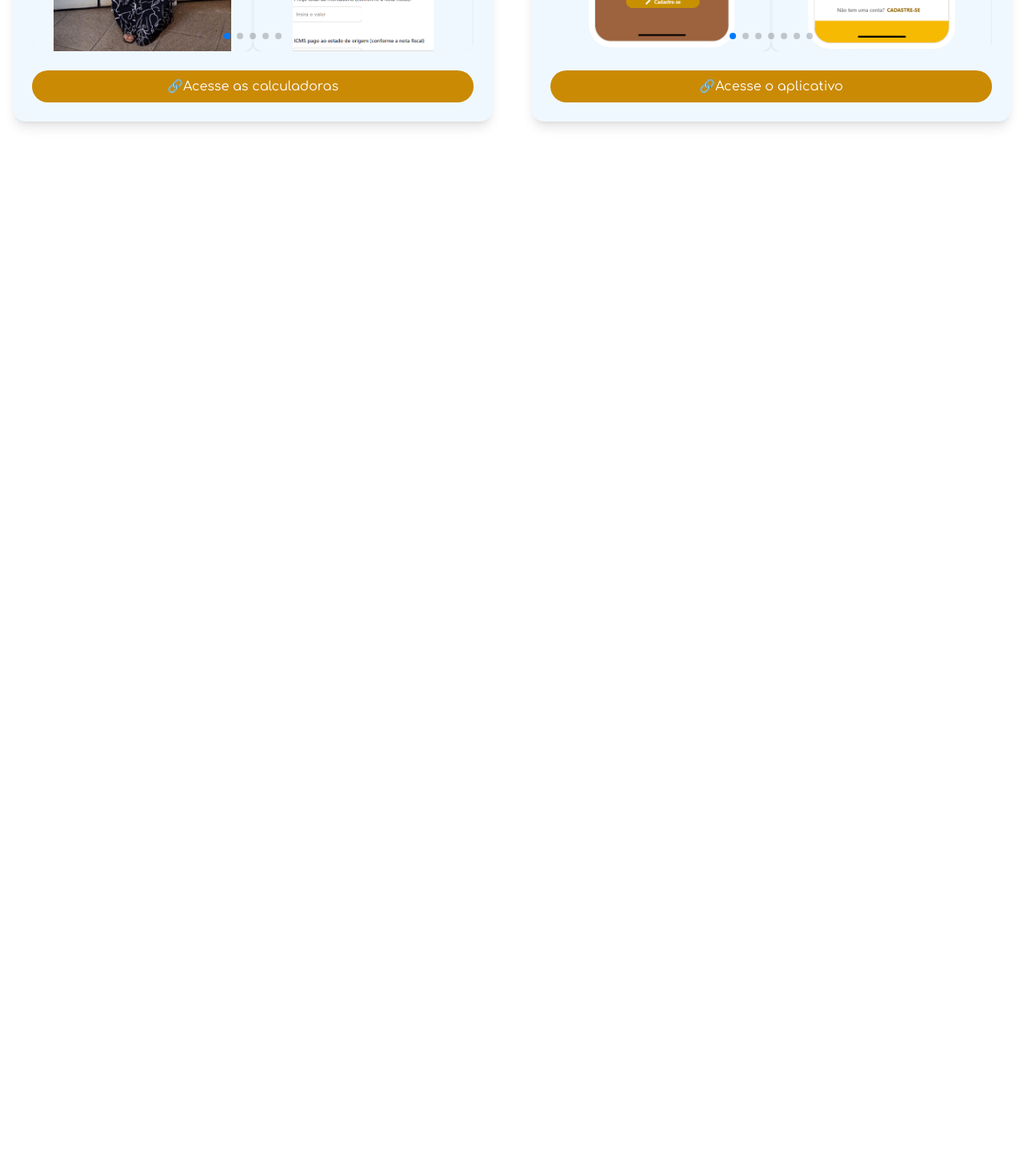
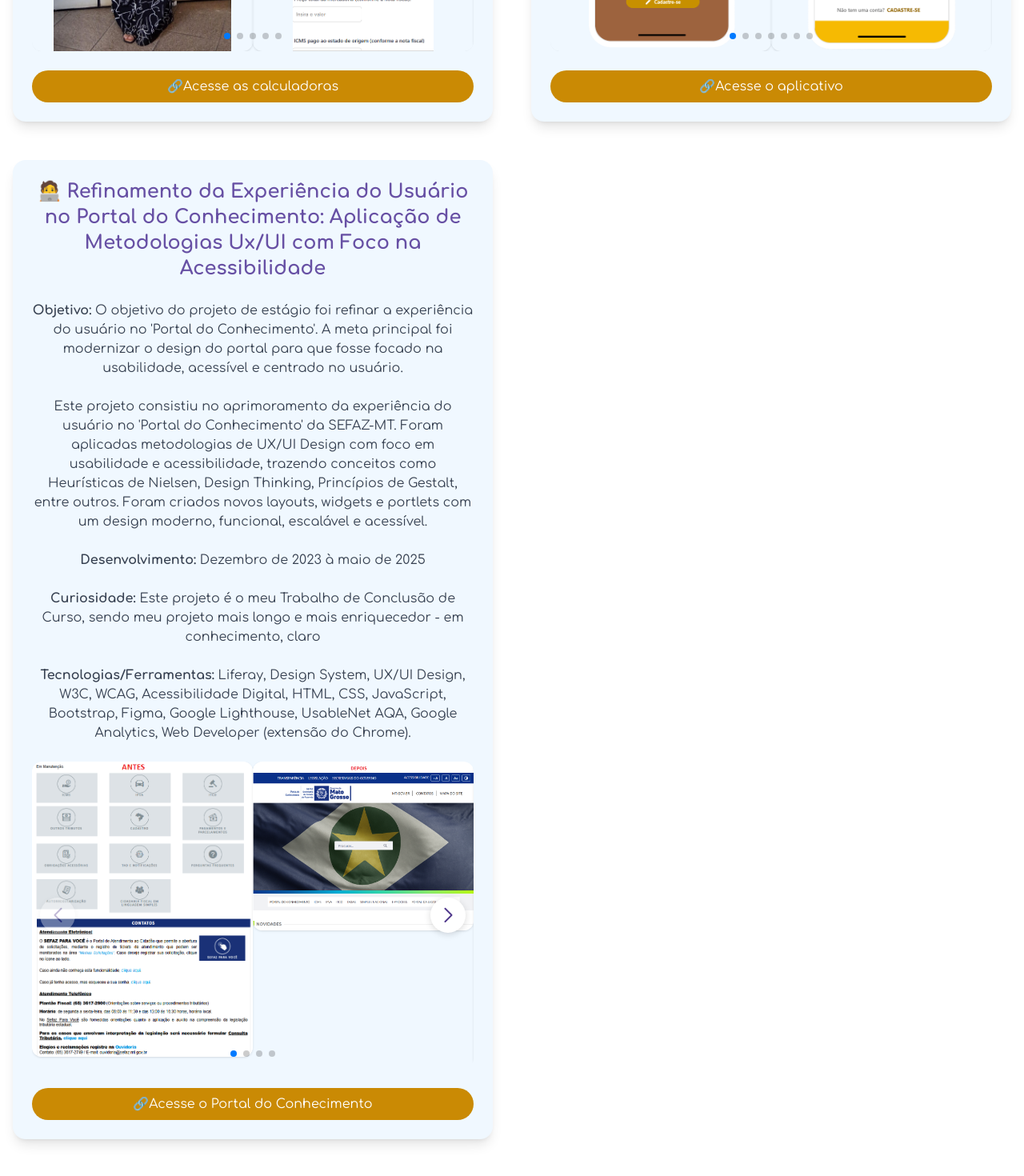
Before and after one commit to giulliabeatriz/portfolio, a React (Vite) app: page /projetos in a window 1280 px wide. Shown: the part 1120-2590 px from the top of the page at 80% size. Before the commit the page ends 1384 px from the top, so only its background shows below. Built offline with nearby package versions, Linux system fonts and the light colour scheme.

Commit message:
[add]: adição do projeto do portal do conhecimento

```diff
--- a/src/data/projetos.js
+++ b/src/data/projetos.js
@@ -14,7 +14,7 @@ const projetos = [
       "/images/calculadoraDifal/calc5.png",
       "/images/calculadoraDifal/calc6.png",
     ],
-        curiosidade: "A Calculadora do DIFAL foi premiada em 1º lugar no 2º Prêmio de Eficiência e Inovação do Governo de Mato Grosso.",
+    curiosidade: "A Calculadora do DIFAL foi premiada em 1º lugar no 2º Prêmio de Eficiência e Inovação do Governo de Mato Grosso.",
     link: "https://www.portaldoconhecimento.mt.gov.br/sobre-diferencial-de-aliquotas",
     tituloLink: "Acesse as calculadoras"
   },
@@ -37,6 +37,24 @@ const projetos = [
     ],
     link: "https://giullia-silvas-team.adalo.com/social-media-app",
     tituloLink: "Acesse o aplicativo"
+  },
+  {
+    titulo: "🧑‍💻 Refinamento da Experiência do Usuário no Portal do Conhecimento: Aplicação de Metodologias Ux/UI com Foco na Acessibilidade",
+    objetivo: "O objetivo do projeto de estágio foi refinar a experiência do usuário no 'Portal do Conhecimento'. A meta principal foi modernizar o design do portal para que fosse focado na usabilidade, acessível e centrado no usuário.",
+    descricao:
+      "Este projeto consistiu no aprimoramento da experiência do usuário no 'Portal do Conhecimento' da SEFAZ-MT. Foram aplicadas metodologias de UX/UI Design com foco em usabilidade e acessibilidade, trazendo conceitos como Heurísticas de Nielsen, Design Thinking, Princípios de Gestalt, entre outros. Foram criados novos layouts, widgets e portlets com um design moderno, funcional, escalável e acessível.",
+    tecnologias: "Liferay, Design System, UX/UI Design, W3C, WCAG, Acessibilidade Digital, HTML, CSS, JavaScript, Bootstrap, Figma, Google Lighthouse, UsableNet AQA, Google Analytics, Web Developer (extensão do Chrome).",
+    curiosidade: "Este projeto é o meu Trabalho de Conclusão de Curso, sendo meu projeto mais longo e mais enriquecedor - em conhecimento, claro",
+    data: "Dezembro de 2023 à maio de 2025",
+    imagens: [
+      "/images/portalConhecimento/pc1.png",
+      "/images/portalConhecimento/pc2.png",
+      "/images/portalConhecimento/pc4.png",
+      "/images/portalConhecimento/pc3.png",
+      "/images/portalConhecimento/pc5.png",
+    ],
+    link: "https://www.portaldoconhecimento.mt.gov.br/inicio",
+    tituloLink: "Acesse o Portal do Conhecimento"
   }
 ];
 
```
